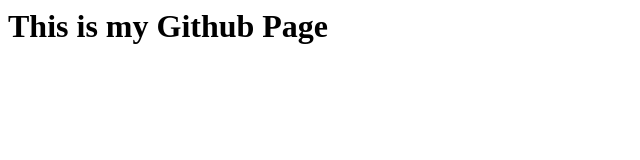
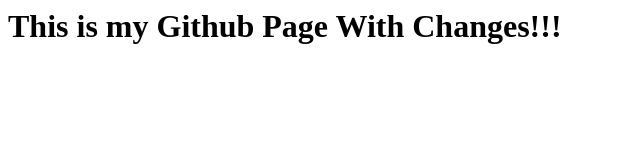
Before and after one commit to jimthornborough/html5, a plain HTML site: page index.html in a window 1280 px wide. Shown: the whole page, without its empty margins (0-640 px from the left). Drawn offline with Linux system fonts and the light colour scheme.

Commit message:
Signed-off-by: Jim Thornborough <thornborough@MARCO.com>

```diff
--- a/index.html
+++ b/index.html
@@ -2,6 +2,6 @@
 </head>
 <html>
   <body>
-     <h1>This is my Github Page</h1>
+     <h1>This is my Github Page With Changes!!!</h1>
   </body>
 </html>
```
